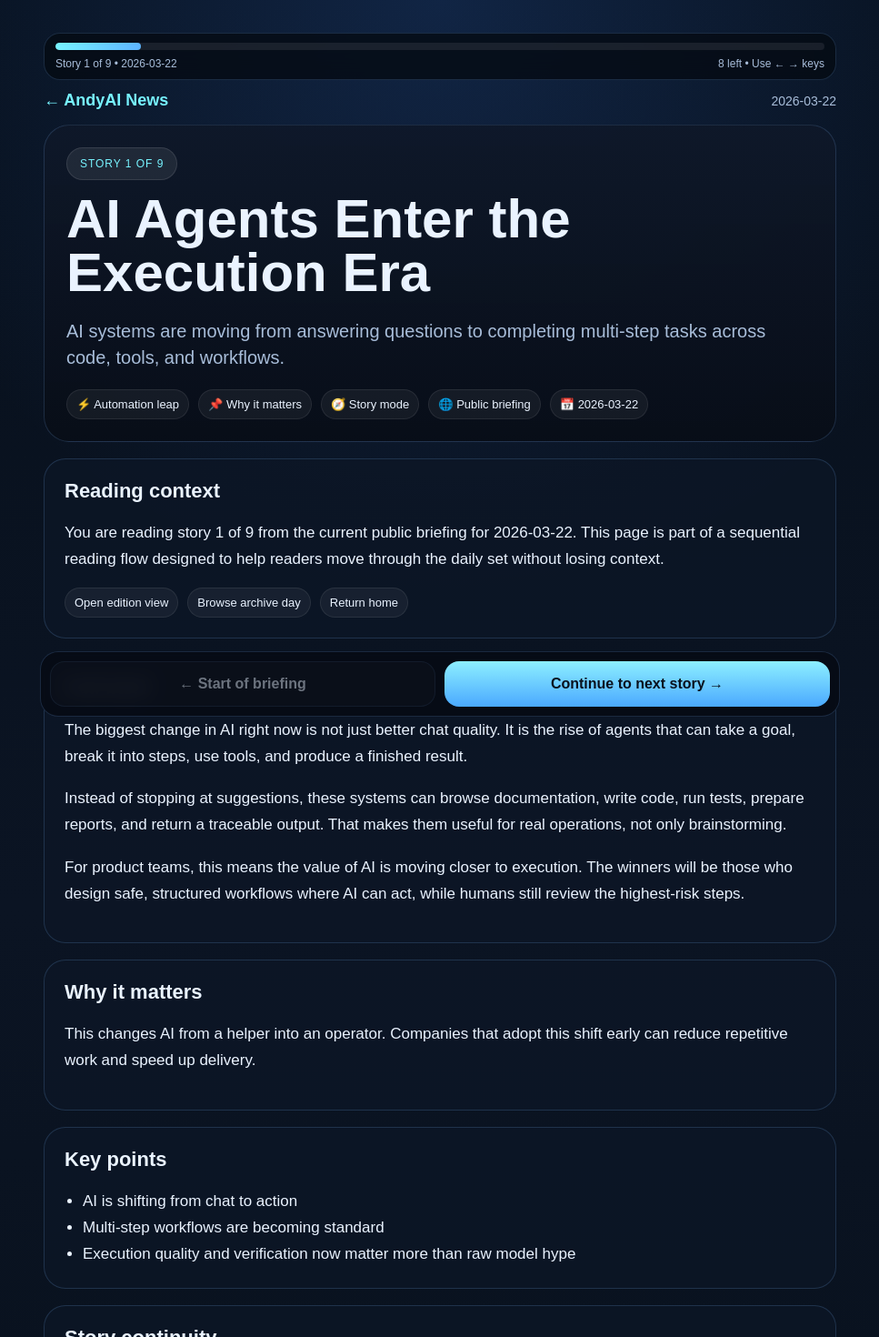
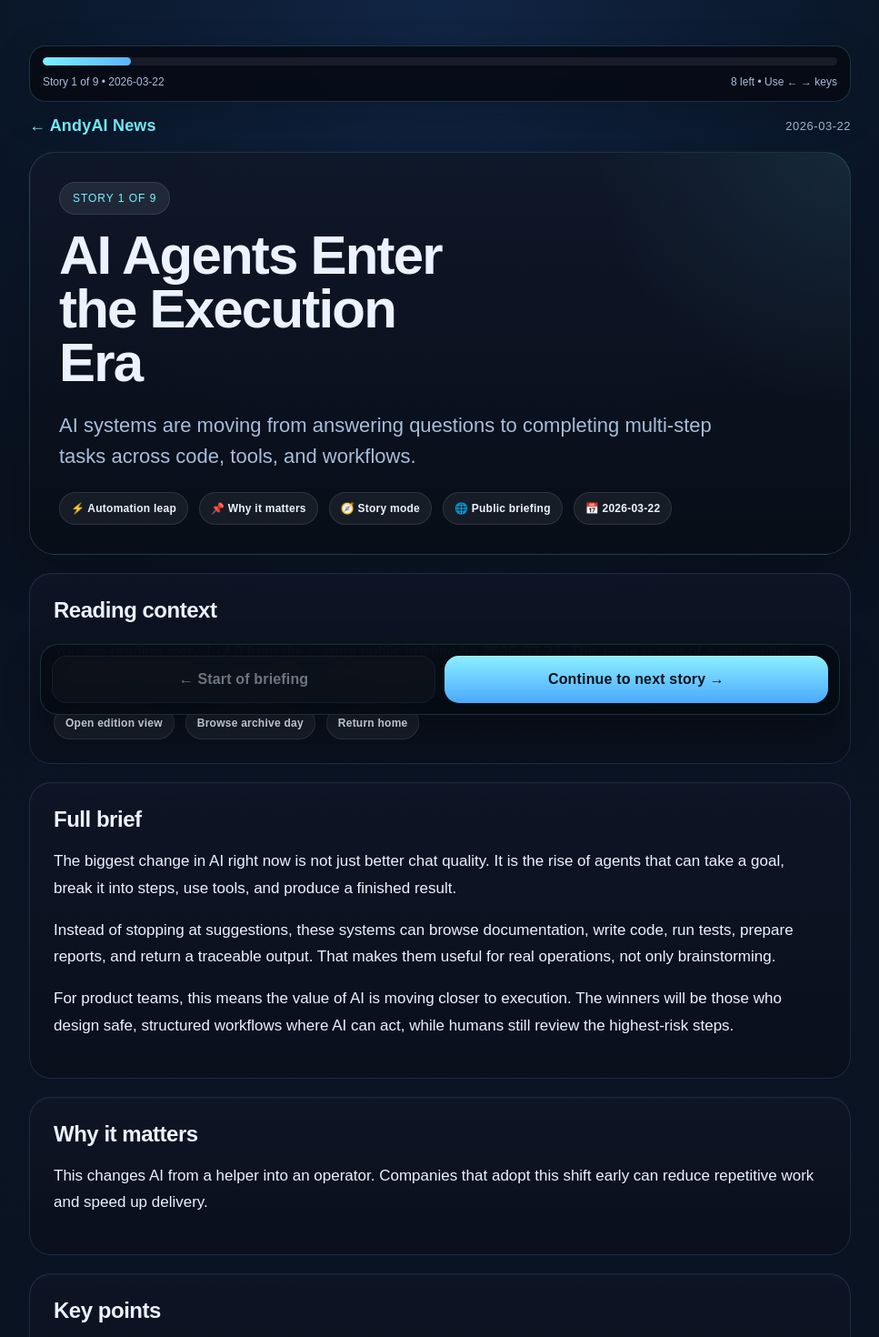
Before and after one commit to kolundzic/andyai-news, a Next.js app: page /news/1 in a window 1280 px wide. Shown: the top 1470 px of the page at 91% size, without its empty margins (156-1123 px from the left). Built offline with nearby package versions, Linux system fonts and the light colour scheme.

Commit message:
feat: polish public visual hierarchy and content density v0.2-c

```diff
--- a/app/globals.css
+++ b/app/globals.css
@@ -853,3 +853,195 @@ img { max-width: 100%; display: block; }
     grid-template-columns: 1fr 1fr;
   }
 }
+
+/* v0.2-c public surface polish */
+.page-shell {
+  padding: 24px 16px 56px;
+}
+
+.story-page-shell {
+  padding-bottom: 124px;
+}
+
+.detail-shell {
+  width: min(940px, 100%);
+  padding: 20px 16px 56px;
+}
+
+.topbar {
+  margin-bottom: 14px;
+}
+
+.brand {
+  letter-spacing: 0.01em;
+}
+
+.subtle {
+  font-size: 13px;
+  letter-spacing: 0.04em;
+  text-transform: uppercase;
+}
+
+.story-progress-wrap {
+  top: 12px;
+  margin-bottom: 16px;
+  padding: 12px 14px;
+  border-color: rgba(119, 243, 255, 0.18);
+  background: rgba(6, 11, 20, 0.9);
+  box-shadow: 0 12px 40px rgba(0, 0, 0, 0.22);
+}
+
+.story-progress-track {
+  height: 9px;
+  background: rgba(255,255,255,0.07);
+}
+
+.story-progress-meta {
+  margin-top: 10px;
+  font-size: 12px;
+  line-height: 1.45;
+}
+
+.detail-header {
+  margin-top: 18px;
+  padding: 28px;
+  border-color: rgba(119, 243, 255, 0.16);
+  background:
+    radial-gradient(circle at top right, rgba(119, 243, 255, 0.08), transparent 28%),
+    linear-gradient(180deg, rgba(15,24,41,0.97), rgba(8,14,24,0.99));
+  box-shadow: 0 18px 60px rgba(0,0,0,0.24);
+}
+
+.detail-header h1 {
+  margin: 16px 0 12px;
+  max-width: 14ch;
+  letter-spacing: -0.03em;
+}
+
+.detail-header .summary {
+  max-width: 760px;
+  font-size: clamp(18px, 2.7vw, 22px);
+  line-height: 1.55;
+}
+
+.section {
+  margin-top: 20px;
+  padding: 24px;
+  border-color: rgba(120, 180, 255, 0.15);
+  background:
+    linear-gradient(180deg, rgba(14, 22, 38, 0.9), rgba(10, 16, 28, 0.94));
+  box-shadow: inset 0 1px 0 rgba(255,255,255,0.02);
+}
+
+.section h2 {
+  margin-bottom: 12px;
+  font-size: 24px;
+  letter-spacing: -0.02em;
+}
+
+.section p + p {
+  margin-top: 14px;
+}
+
+.section ul {
+  margin-top: 12px;
+}
+
+.section li + li {
+  margin-top: 8px;
+}
+
+.card-meta {
+  gap: 12px;
+  margin-top: 14px;
+}
+
+.pill {
+  min-height: 36px;
+  padding: 9px 12px;
+  font-size: 12px;
+  font-weight: 700;
+  letter-spacing: 0.02em;
+  background: rgba(255,255,255,0.06);
+  border-color: rgba(255,255,255,0.1);
+}
+
+.nav-row {
+  margin-top: 26px;
+  gap: 14px;
+}
+
+.nav-link {
+  padding: 16px 18px;
+  border-color: rgba(120, 180, 255, 0.16);
+  background:
+    linear-gradient(180deg, rgba(255,255,255,0.04), rgba(255,255,255,0.02));
+  transition: transform 160ms ease, background 160ms ease, border-color 160ms ease;
+}
+
+a.nav-link:hover {
+  transform: translateY(-1px);
+  background: rgba(255,255,255,0.06);
+  border-color: rgba(119, 243, 255, 0.2);
+}
+
+.nav-link small {
+  text-transform: uppercase;
+  letter-spacing: 0.08em;
+  font-size: 11px;
+}
+
+.story-bottom-bar {
+  bottom: 14px;
+  padding: 12px;
+  border-color: rgba(119, 243, 255, 0.16);
+  background: rgba(6, 11, 20, 0.94);
+  box-shadow: 0 16px 40px rgba(0,0,0,0.32);
+}
+
+.story-cta {
+  min-height: 52px;
+  letter-spacing: 0.01em;
+}
+
+.story-cta.primary {
+  box-shadow: inset 0 1px 0 rgba(255,255,255,0.25);
+}
+
+.story-cta.secondary {
+  background: rgba(255,255,255,0.05);
+}
+
+@media (max-width: 759px) {
+  .story-progress-meta {
+    flex-direction: column;
+    align-items: flex-start;
+  }
+
+  .nav-row {
+    flex-direction: column;
+  }
+
+  .detail-header,
+  .section {
+    border-radius: 22px;
+  }
+}
+
+@media (min-width: 760px) {
+  .page-shell {
+    padding: 28px 18px 64px;
+  }
+
+  .detail-shell {
+    padding: 22px 18px 64px;
+  }
+
+  .detail-header {
+    padding: 32px;
+  }
+
+  .section {
+    padding: 26px;
+  }
+}
```
Also changed, not shown: 1 other file (tests, documents, lock files or other folders).
